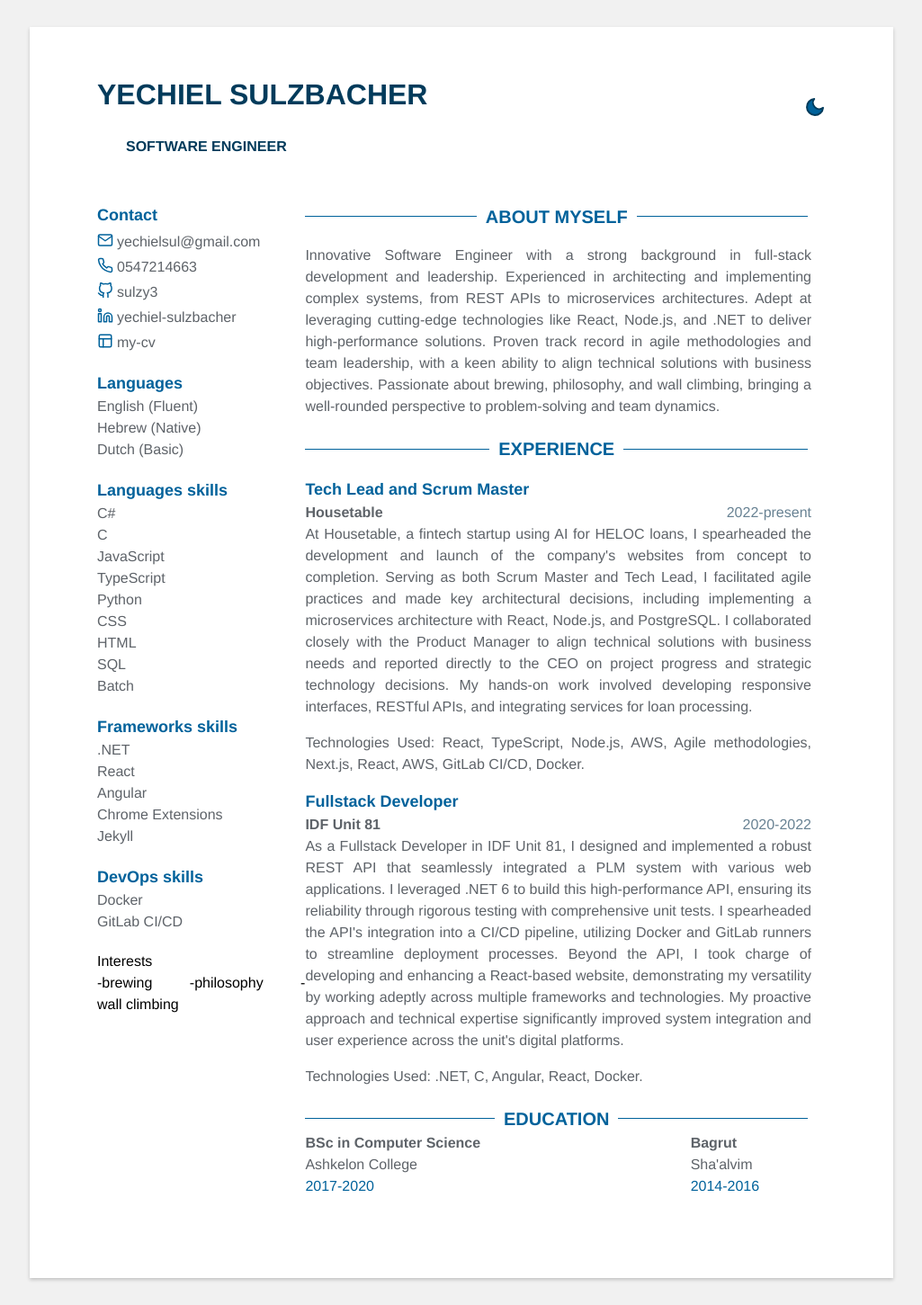
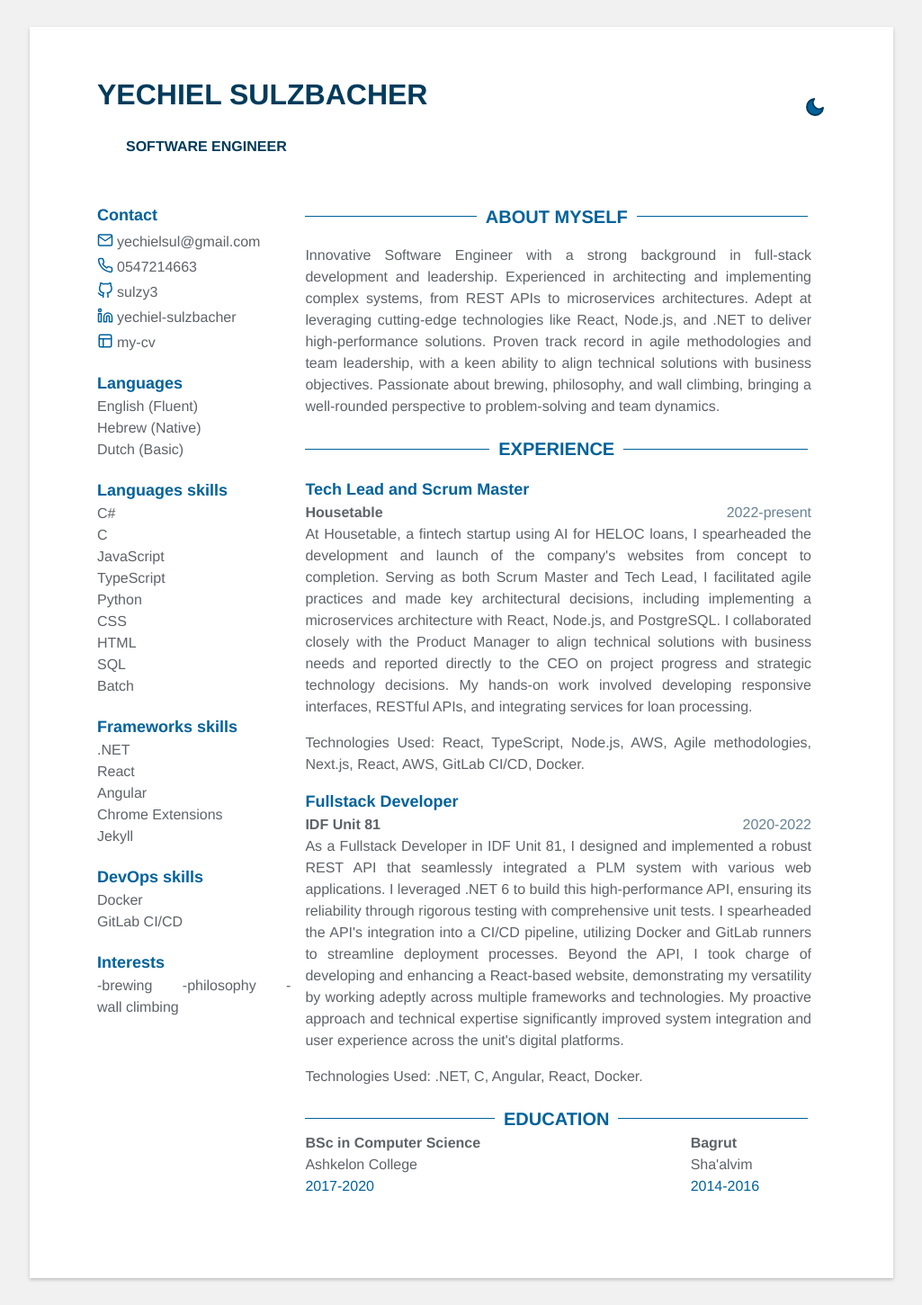
Before and after one commit to chaniheller97/my-cv, a Jekyll site: the page built from index.html, in a window 1280 px wide. Shown: the whole page at 90% size, without its empty margins (127-1152 px from the left). Built offline with Jekyll 4.4.1, drawn with Linux system fonts in a browser that asks for light colours.

Commit message:
Update main.scss

```diff
--- a/assets/css/main.scss
+++ b/assets/css/main.scss
@@ -11,6 +11,7 @@
 @import "includes/about";
 @import "includes/contact";
 @import "includes/languages";
+@import "includes/interests";
 @import "includes/education";
 @import "includes/skills";
 @import "includes/experience";
```
